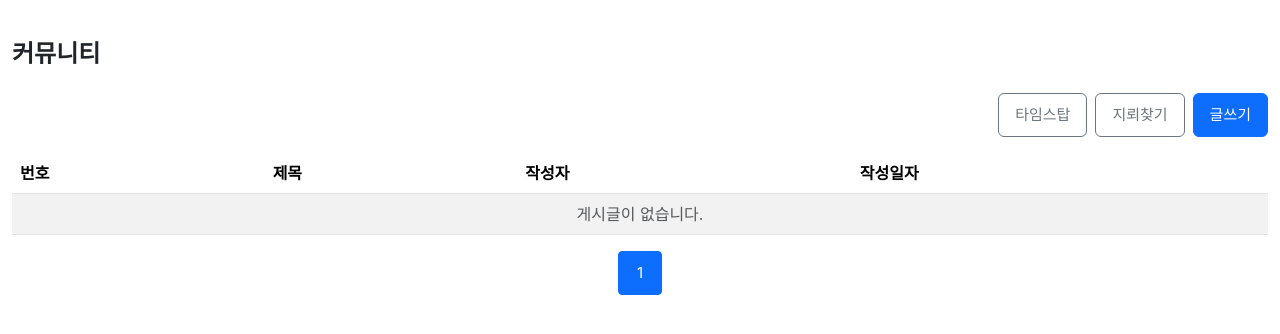
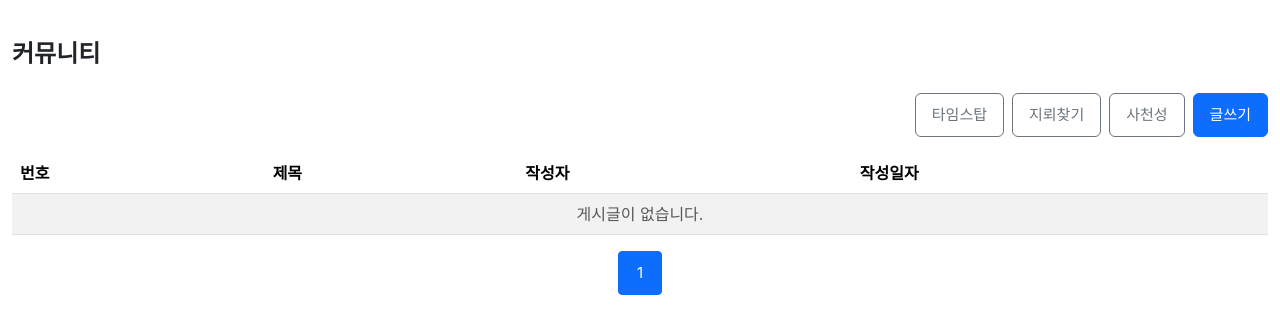
Before and after one commit to shhan1324/TestSvr, a Flask app: page / in a window 1280 px wide. Shown: the part 57-391 px from the top of the page. Run offline with Flask 3, Linux system fonts and the light colour scheme; the visitor is signed in with stand-in values (Sample User, id 1).

Commit message:
Update index.html

```diff
--- a/templates/index.html
+++ b/templates/index.html
@@ -8,6 +8,7 @@
     <div class="d-flex gap-2">
       <a href="/timestop" class="btn btn-outline-secondary">타임스탑</a>
       <a href="/minesweeper" class="btn btn-outline-secondary">지뢰찾기</a>
+      <a href="/sachunsung" class="btn btn-outline-secondary">사천성</a>
       <a href="/write" class="btn btn-primary">글쓰기</a>
     </div>
   </div>
```
